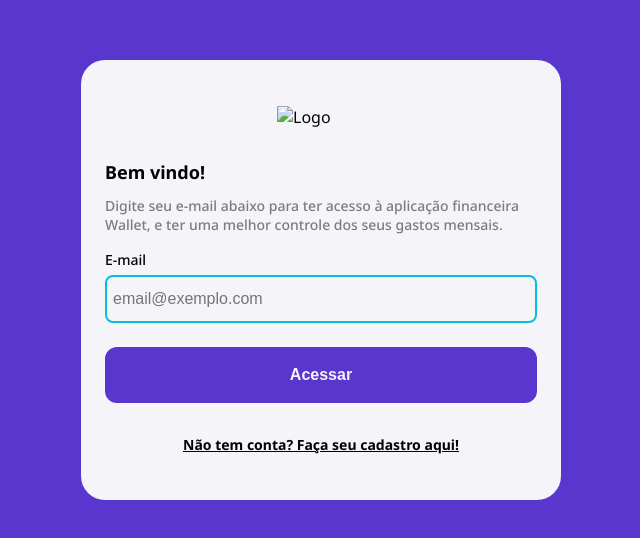
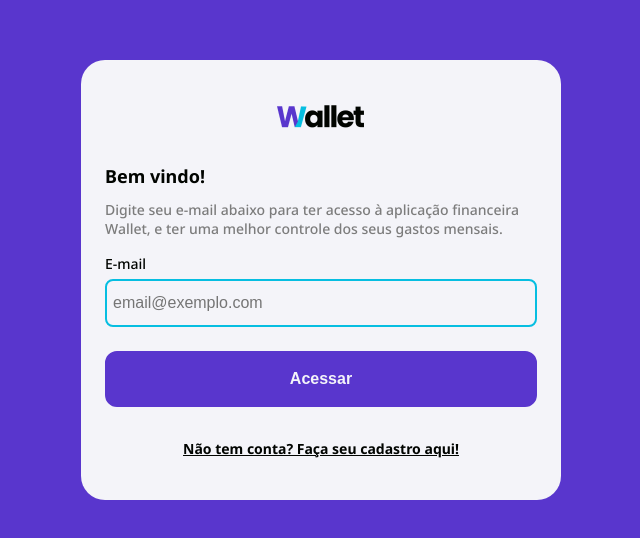
Before and after one commit to adrianojrvidal/wallet-app-frontend, a plain HTML site: page index.html in a window 1280 px wide. Shown: the part 120-658 px from the top of the page, without its empty margins (319-959 px from the left). Drawn offline with Linux system fonts and the light colour scheme; the site is published under a folder, as on GitHub Pages, so addresses that start at the root find nothing.

Commit message:
feat: readme

```diff
--- a/index.html
+++ b/index.html
@@ -12,7 +12,7 @@
 <div class="auth-container">
   <div class="auth-content">
     <div class="auth-content-container">
-      <img src="/src/img/logo.png" alt="Logo" class="logo">
+      <img src="./src/img/logo.png" alt="Logo" class="logo">
       <h3 class="full-width text.left mt larger">Bem vindo!</h3>
       <p class="mt small">
         Digite seu e-mail abaixo para ter acesso à aplicação financeira
```
Also changed, not shown: 1 other file.
